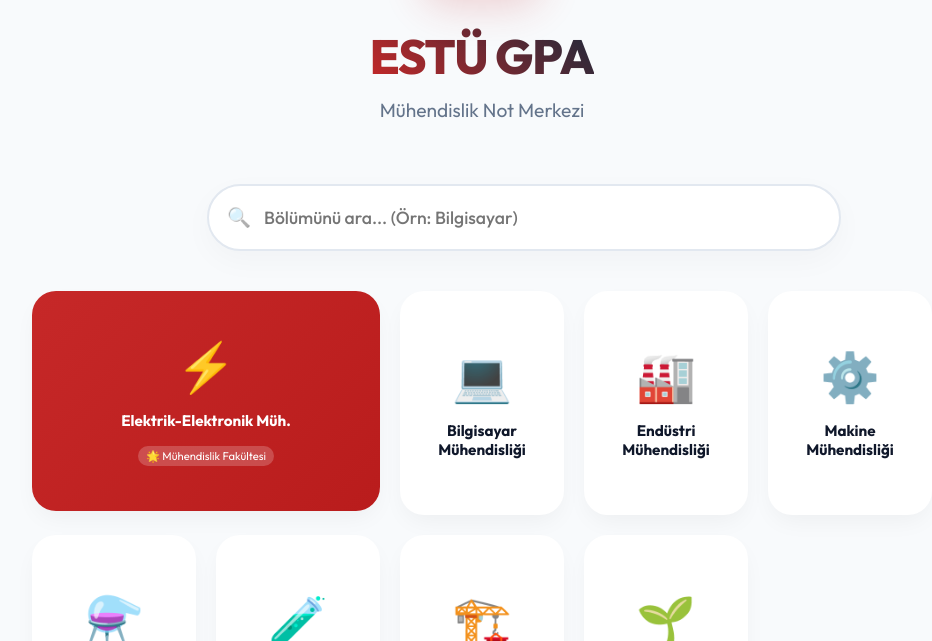
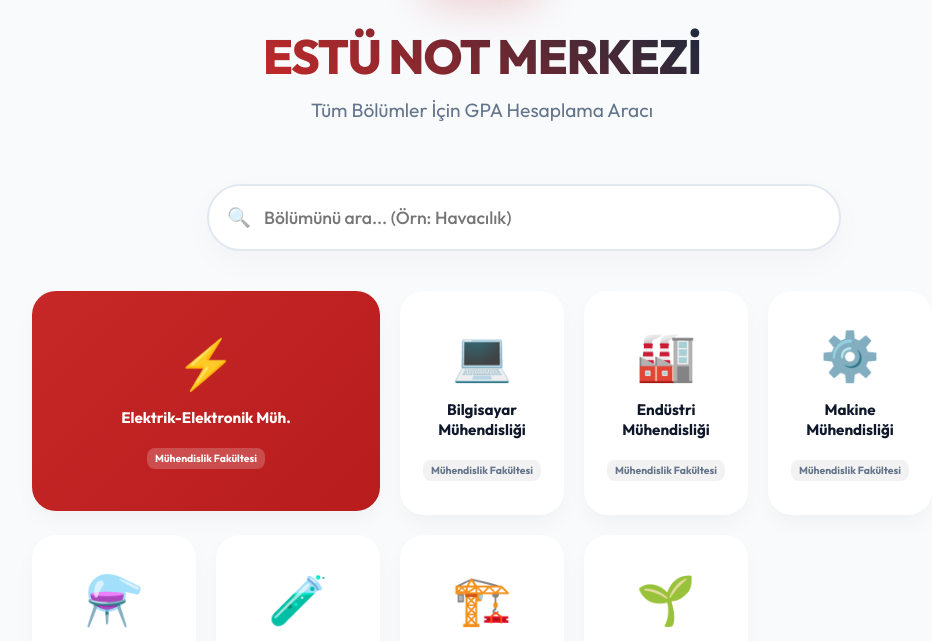
Before and after one commit to furkanisik33/estu-gpa, a plain HTML site: page index.html in a window 1280 px wide. Shown: the part 143-784 px from the top of the page, without its empty margins (158-1090 px from the left). Drawn offline with Linux system fonts and the light colour scheme.

Commit message:
Update index.html

```diff
--- a/index.html
+++ b/index.html
@@ -11,13 +11,11 @@
 
     <meta charset="UTF-8">
     <meta name="viewport" content="width=device-width, initial-scale=1.0, maximum-scale=1.0, user-scalable=no">
-    <title>ESTÜ GPA | Mühendislik Not Merkezi</title>
+    <title>ESTÜ GPA | Hesaplama ve Simülasyon</title> <meta name="google-site-verification" content="geFAFpHDdJmimSnFMtUR9NZI0Lvaevapm_uEPHqJ7uc" />
+    <meta name="description" content="Eskişehir Teknik Üniversitesi (ESTÜ) tüm bölümler için gelişmiş GPA ve GANO hesaplama platformu.">
 
-    <meta name="google-site-verification" content="geFAFpHDdJmimSnFMtUR9NZI0Lvaevapm_uEPHqJ7uc" />
-    <meta name="description" content="Eskişehir Teknik Üniversitesi (ESTÜ) tüm mühendislik bölümleri için gelişmiş GPA ve GANO hesaplama platformu. Bölümünü seç, hesapla.">
-
-    <meta property="og:title" content="ESTÜ GPA | Mühendislik Not Merkezi" />
-    <meta property="og:description" content="Tüm bölümler için en güncel GANO hesaplama ve senaryo aracı." />
+    <meta property="og:title" content="ESTÜ GPA | Not Merkezi" />
+    <meta property="og:description" content="Mühendislik, Havacılık ve diğer tüm bölümler için en güncel GANO hesaplama aracı." />
     <meta property="og:image" content="https://furkanisik33.github.io/estu-gpa/icon.png" />
     <meta property="og:url" content="https://furkanisik33.github.io/estu-gpa/" />
     <meta property="og:type" content="website" />
@@ -28,7 +26,7 @@
 
     <link href="https://fonts.googleapis.com/css2?family=Outfit:wght@300;400;500;700;800&display=swap" rel="stylesheet">
 
-    <script src="js/data.js?v=final_v2"></script>
+    <script src="js/data.js?v=final_v3"></script>
 
     <style>
         :root { --primary: #c62828; --bg: #f8fafc; --text: #0f172a; --card-bg: #ffffff; }
@@ -39,64 +37,43 @@
         h1 { font-size: 3rem; margin: 0; font-weight: 800; letter-spacing: -1px; background: -webkit-linear-gradient(45deg, #c62828, #1e293b); -webkit-background-clip: text; -webkit-text-fill-color: transparent; }
         p { color: #64748b; font-size: 1.2rem; margin-top: 10px; max-width: 500px; line-height: 1.5; }
 
-        /* ARAMA KUTUSU */
         .search-box { position: relative; width: 100%; max-width: 550px; margin: 40px 0; }
         .search-box input { width: 100%; padding: 20px 25px; padding-left: 55px; border-radius: 50px; border: 2px solid #e2e8f0; font-size: 1.1rem; outline: none; transition: 0.3s; box-shadow: 0 10px 30px rgba(0,0,0,0.03); font-family: inherit; font-weight: 500; }
         .search-box input:focus { border-color: var(--primary); box-shadow: 0 10px 40px rgba(198, 40, 40, 0.15); transform: translateY(-2px); }
         .search-icon { position: absolute; left: 20px; top: 50%; transform: translateY(-50%); font-size: 1.2rem; opacity: 0.5; }
 
-        /* GRID - DÜZELTİLDİ */
-        .grid-menu {
-            display: grid;
-            grid-template-columns: repeat(auto-fill, minmax(160px, 1fr));
-            gap: 20px;
-            width: 100%;
-            max-width: 900px; /* Genişliği artırdım */
+        .grid-menu { display: grid; grid-template-columns: repeat(auto-fill, minmax(160px, 1fr)); gap: 20px; width: 100%; max-width: 900px; }
+
+        .dept-card { background: white; padding: 20px; border-radius: 24px; text-decoration: none; color: var(--text); display: flex; flex-direction: column; align-items: center; justify-content: center; gap: 15px; box-shadow: 0 10px 25px -5px rgba(0,0,0,0.05); border: 2px solid transparent; transition: 0.3s; cursor: pointer; height: 180px; position: relative; overflow: hidden; }
+        .dept-card:hover { transform: translateY(-5px); border-color: var(--primary); box-shadow: 0 20px 40px rgba(0,0,0,0.1); }
+        .dept-icon { font-size: 3rem; z-index: 2; }
+        .dept-name { font-weight: 700; font-size: 0.95rem; line-height: 1.3; z-index: 2; }
+
+        /* FAKÜLTE ETİKETİ STİLİ (YENİ) */
+        .faculty-badge {
+            font-size: 0.65rem;
+            background: rgba(0,0,0,0.05);
+            padding: 4px 8px;
+            border-radius: 8px;
+            color: #64748b;
+            font-weight: 600;
+            margin-top: 5px;
+            z-index: 2;
         }
 
-        .dept-card {
-            background: white;
-            padding: 20px;
-            border-radius: 24px; /* Daha yuvarlak */
-            text-decoration: none;
-            color: var(--text);
-            display: flex;
-            flex-direction: column;
-            align-items: center;
-            justify-content: center;
-            gap: 15px;
-            box-shadow: 0 10px 25px -5px rgba(0,0,0,0.05); /* Daha yumuşak gölge */
-            border: 2px solid transparent;
-            transition: 0.3s;
-            cursor: pointer;
-            height: 180px; /* Yükseklik sabitlendi, hepsi eşit olacak */
+        .dept-card.prestigious { grid-column: span 2; background: linear-gradient(135deg, #c62828 0%, #b91c1c 100%); color: white; border: none; }
+        .dept-card.prestigious .faculty-badge { background: rgba(255,255,255,0.2); color: white; }
+        .dept-card.prestigious:hover { transform: translateY(-5px) scale(1.02); box-shadow: 0 20px 40px rgba(198, 40, 40, 0.4); }
+
+        @media (max-width: 600px) {
+            .dept-card.prestigious { grid-column: span 1; }
+            .grid-menu { grid-template-columns: 1fr 1fr; }
         }
 
-        .dept-card:hover { transform: translateY(-5px); border-color: var(--primary); box-shadow: 0 20px 40px rgba(0,0,0,0.1); }
-        .dept-icon { font-size: 3rem; }
-        .dept-name { font-weight: 700; font-size: 0.95rem; line-height: 1.3; }
-
-        /* PRESTİJ KARTI - DÜZELTİLDİ */
-        .dept-card.prestigious {
-            grid-column: span 2;
-            background: linear-gradient(135deg, #c62828 0%, #b91c1c 100%);
-            color: white;
-            border: none;
-        }
-
-        @media (max-width: 600px) {
-            .dept-card.prestigious { grid-column: span 1; /* Mobilde tek sütuna düşsün, taşmasın */ }
-            .grid-menu { grid-template-columns: 1fr 1fr; /* Mobilde 2'li yan yana */ }
-        }
-
-        .dept-card.prestigious:hover { transform: translateY(-5px) scale(1.02); box-shadow: 0 20px 40px rgba(198, 40, 40, 0.4); }
-
-        /* FOOTER & BUTTON */
         .footer { margin-top: 60px; font-size: 0.9rem; color: #94a3b8; }
         .contact-btn { display: inline-flex; align-items: center; gap: 8px; margin-top: 15px; padding: 10px 20px; background: #fff; border: 1px solid #e2e8f0; border-radius: 50px; text-decoration: none; color: #475569; font-weight: 600; font-size: 0.85rem; transition: 0.2s; cursor: pointer; }
         .contact-btn:hover { background: #f1f5f9; color: var(--primary); border-color: var(--primary); }
 
-        /* MODAL STİLLERİ */
         .modal-overlay { position: fixed; top: 0; left: 0; width: 100%; height: 100%; background: rgba(0,0,0,0.5); z-index: 1000; display: none; align-items: center; justify-content: center; backdrop-filter: blur(5px); }
         .modal-content { background: #fff; padding: 30px; border-radius: 24px; width: 90%; max-width: 400px; text-align: center; box-shadow: 0 20px 50px rgba(0,0,0,0.2); position: relative; }
         .modal-close { position: absolute; top: 15px; right: 20px; font-size: 1.5rem; cursor: pointer; color: #64748b; }
@@ -112,12 +89,10 @@
             <span class="modal-close" onclick="closeModal(event)">×</span>
             <h2 style="margin-top:0; color:#c62828;">Hata Bildir / İletişim</h2>
             <p style="font-size:0.9rem; color:#64748b;">Bir hata fark ettiyseniz veya öneriniz varsa bize ulaşın:</p>
-
             <div class="contact-item">
                 <span class="contact-label">Geliştirici</span>
                 <a href="mailto:furkan.isik@ogr.eskisehir.edu.tr" class="contact-link">furkan.isik@ogr.eskisehir.edu.tr</a>
             </div>
-
             <div class="contact-item">
                 <span class="contact-label">Geliştirici</span>
                 <a href="mailto:ahmetelindag@ogr.eskisehir.edu.tr" class="contact-link">ahmetelindag@ogr.eskisehir.edu.tr</a>
@@ -127,13 +102,12 @@
 
     <div class="logo-area">
         <img src="icon.png" alt="ESTÜ Logo">
-        <h1>ESTÜ GPA</h1>
-        <p>Mühendislik Not Merkezi</p>
+        <h1>ESTÜ NOT MERKEZİ</h1> <p>Tüm Bölümler İçin GPA Hesaplama Aracı</p>
     </div>
 
     <div class="search-box">
         <span class="search-icon">🔍</span>
-        <input type="text" id="search" placeholder="Bölümünü ara... (Örn: Bilgisayar)" onkeyup="filterDepts()">
+        <input type="text" id="search" placeholder="Bölümünü ara... (Örn: Havacılık)" onkeyup="filterDepts()">
     </div>
 
     <div class="grid-menu" id="dept-list">
@@ -168,11 +142,14 @@
 
                 if(dept.title.toLowerCase().includes(filterText.toLowerCase())) {
                     const isEEE = key === 'eee';
+                    // Fakülte ismi veritabanında varsa onu kullan, yoksa Mühendislik varsay
+                    const facultyName = dept.faculty ? dept.faculty : "Mühendislik Fakültesi";
+
                     const html = `
                     <a href="hesapla.html?bolum=${key}" class="dept-card ${isEEE ? 'prestigious' : ''}">
                         <div class="dept-icon">${dept.icon}</div>
                         <div class="dept-name">${dept.title}</div>
-                        ${isEEE ? '<span style="font-size:0.7rem; background:rgba(255,255,255,0.2); padding:3px 8px; border-radius:10px;">🌟 Mühendislik Fakültesi</span>' : ''}
+                        <span class="faculty-badge">${facultyName}</span>
                     </a>
                     `;
                     container.innerHTML += html;
```
